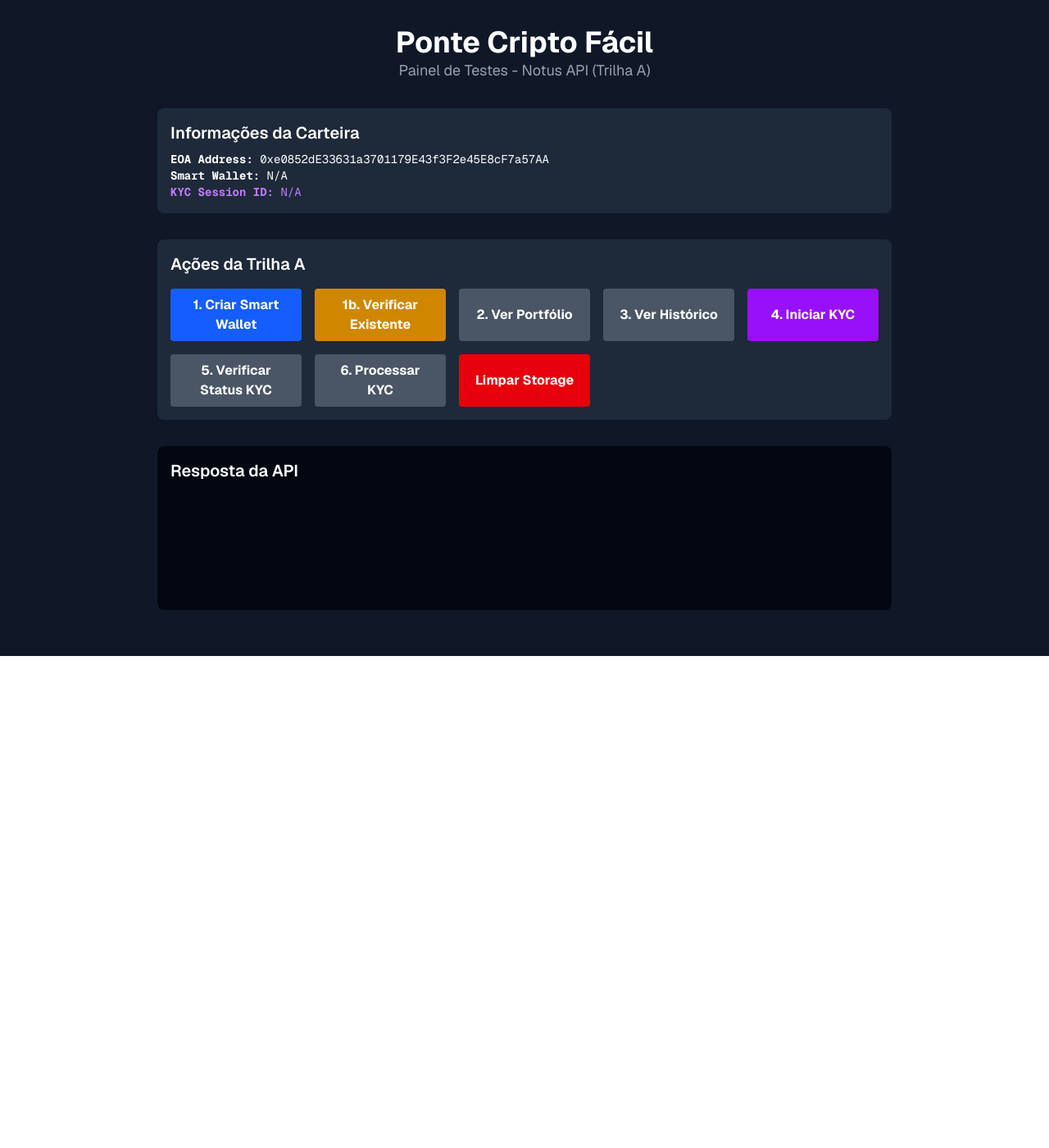
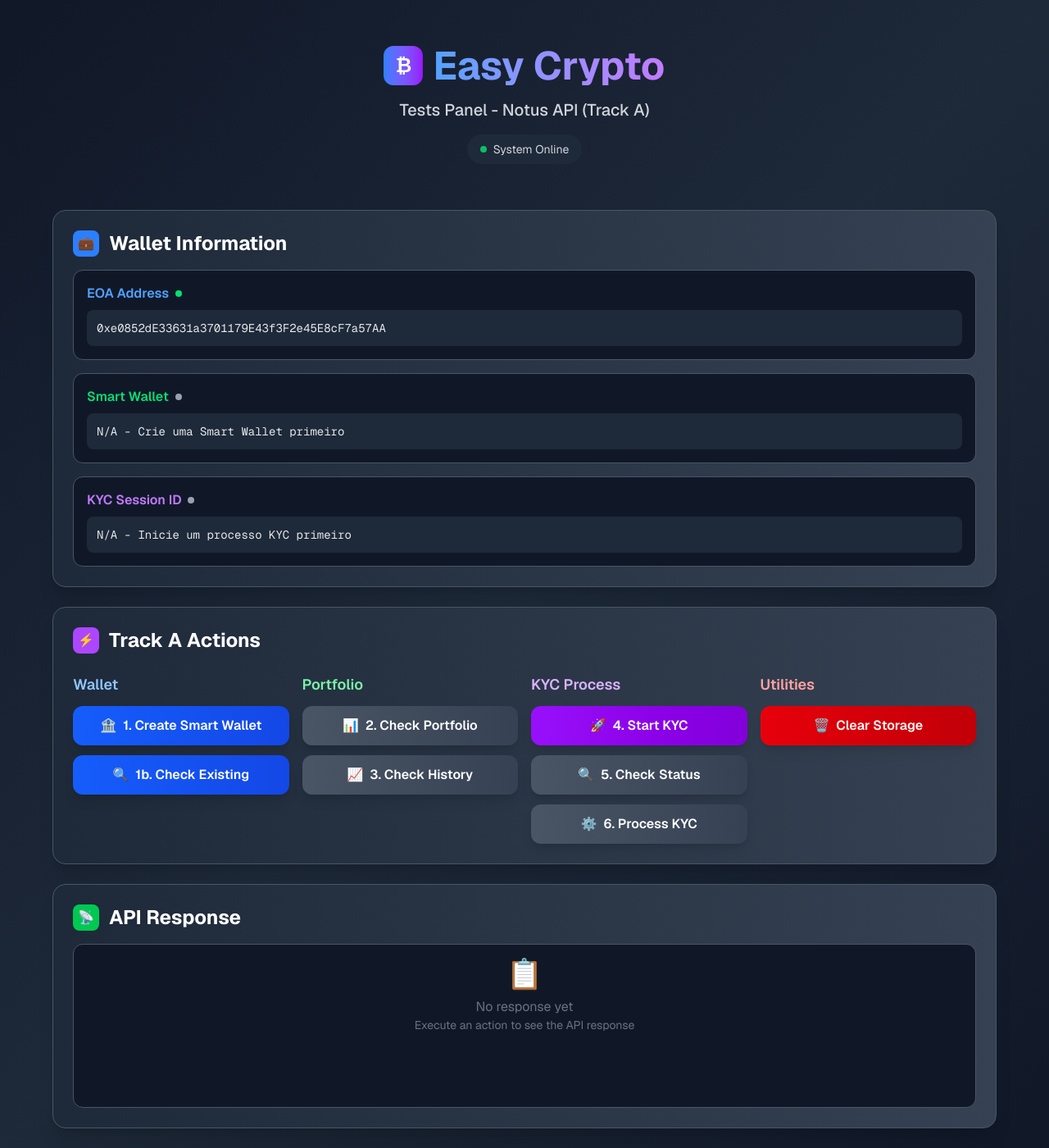
Before and after one commit to vinibarbieri/easy-crypto, a Next.js app: page / in a window 1280 px wide. Shown: the whole page at 82% size. Before the commit the page ends 800 px from the top, so only its background shows below. Built offline with nearby package versions, Linux system fonts and the light colour scheme.

Commit message:
feat: enhance UI/UX with modern design and better organization

```diff
--- a/app/page.tsx
+++ b/app/page.tsx
@@ -168,99 +168,245 @@ export default function Home() {
   };
 
   return (
-    <div className="bg-gray-900 text-white min-h-screen p-8 font-sans">
-      <main className="max-w-4xl mx-auto flex flex-col gap-8">
-        {/* Header e Seção de Informações da Carteira (sem mudanças) */}
-        <header className="text-center">
-          <h1 className="text-4xl font-bold">Ponte Cripto Fácil</h1>
-          <p className="text-lg text-gray-400">Painel de Testes - Notus API (Trilha A)</p>
+    <div className="bg-gradient-to-br from-gray-900 via-gray-800 to-gray-900 text-white min-h-screen p-6 font-sans">
+      <main className="max-w-6xl mx-auto flex flex-col gap-6">
+        {/* Header melhorado */}
+        <header className="text-center py-8">
+          <div className="inline-flex items-center gap-3 mb-4">
+            <div className="w-12 h-12 bg-gradient-to-r from-blue-500 to-purple-600 rounded-xl flex items-center justify-center">
+              <span className="text-2xl font-bold">₿</span>
+            </div>
+            <h1 className="text-5xl font-bold bg-gradient-to-r from-blue-400 to-purple-400 bg-clip-text text-transparent">
+              Easy Crypto
+            </h1>
+          </div>
+          <p className="text-xl text-gray-300 font-medium">Tests Panel - Notus API (Track A)</p>
+          <div className="mt-4 inline-flex items-center gap-2 px-4 py-2 bg-gray-800 rounded-full">
+            <div className="w-2 h-2 bg-green-400 rounded-full animate-pulse"></div>
+            <span className="text-sm text-gray-300">System Online</span>
+          </div>
         </header>
-        <section className="bg-gray-800 p-4 rounded-lg">
-          <h2 className="text-xl font-semibold mb-2">Informações da Carteira</h2>
+
+        {/* Seção de Informações da Carteira melhorada */}
+        <section className="bg-gradient-to-r from-gray-800 to-gray-700 p-6 rounded-2xl border border-gray-600 shadow-xl">
+          <div className="flex items-center gap-3 mb-4">
+            <div className="w-8 h-8 bg-blue-500 rounded-lg flex items-center justify-center">
+              <span className="text-white font-bold">💼</span>
+            </div>
+            <h2 className="text-2xl font-bold">Wallet Information</h2>
+          </div>
           {eoa ? (
-            <div className="font-mono text-sm break-all">
-              <p><strong>EOA Address:</strong> {eoa.address}</p>
-              <p><strong>Smart Wallet:</strong> {smartWallet?.accountAbstraction || 'N/A'}</p>
-              <p className="text-purple-400"><strong>KYC Session ID:</strong> {kycSessionId || 'N/A'}</p>
+            <div className="space-y-4">
+              <div className="bg-gray-900 p-4 rounded-xl border border-gray-600">
+                <div className="flex items-center gap-2 mb-2">
+                  <span className="text-blue-400 font-semibold">EOA Address</span>
+                  <div className="w-2 h-2 bg-green-400 rounded-full"></div>
+                </div>
+                <p className="font-mono text-sm break-all text-gray-200 bg-gray-800 p-3 rounded-lg">
+                  {eoa.address}
+                </p>
+              </div>
+
+              <div className="bg-gray-900 p-4 rounded-xl border border-gray-600">
+                <div className="flex items-center gap-2 mb-2">
+                  <span className="text-green-400 font-semibold">Smart Wallet</span>
+                  {smartWallet ? (
+                    <div className="w-2 h-2 bg-green-400 rounded-full"></div>
+                  ) : (
+                    <div className="w-2 h-2 bg-gray-400 rounded-full"></div>
+                  )}
+                </div>
+                <p className="font-mono text-sm break-all text-gray-200 bg-gray-800 p-3 rounded-lg">
+                  {smartWallet?.accountAbstraction || 'N/A - Crie uma Smart Wallet primeiro'}
+                </p>
+              </div>
+
+              <div className="bg-gray-900 p-4 rounded-xl border border-gray-600">
+                <div className="flex items-center gap-2 mb-2">
+                  <span className="text-purple-400 font-semibold">KYC Session ID</span>
+                  {kycSessionId ? (
+                    <div className="w-2 h-2 bg-purple-400 rounded-full"></div>
+                  ) : (
+                    <div className="w-2 h-2 bg-gray-400 rounded-full"></div>
+                  )}
+                </div>
+                <p className="font-mono text-sm break-all text-gray-200 bg-gray-800 p-3 rounded-lg">
+                  {kycSessionId || 'N/A - Inicie um processo KYC primeiro'}
+                </p>
+              </div>
             </div>
           ) : (
-            <p>Gerando carteira de testes...</p>
+            <div className="flex items-center gap-3 p-4 bg-gray-900 rounded-xl border border-gray-600">
+              <div className="animate-spin w-5 h-5 border-2 border-blue-400 border-t-transparent rounded-full"></div>
+              <p className="text-gray-300">Gerando carteira de testes...</p>
+            </div>
           )}
         </section>
 
-        {/* Seção de Ações com o novo botão */}
-        <section className="bg-gray-800 p-4 rounded-lg">
-          <h2 className="text-xl font-semibold mb-4">Ações da Trilha A</h2>
-          <div className="grid grid-cols-2 md:grid-cols-5 gap-4">
+        {/* Seção de Ações melhorada */}
+        <section className="bg-gradient-to-r from-gray-800 to-gray-700 p-6 rounded-2xl border border-gray-600 shadow-xl">
+          <div className="flex items-center gap-3 mb-6">
+            <div className="w-8 h-8 bg-purple-500 rounded-lg flex items-center justify-center">
+              <span className="text-white font-bold">⚡</span>
+            </div>
+            <h2 className="text-2xl font-bold">Track A Actions</h2>
+          </div>
+
+          <div className="grid grid-cols-1 md:grid-cols-2 lg:grid-cols-3 xl:grid-cols-4 gap-4">
+            {/* Wallet Actions */}
+            <div className="space-y-3">
+              <h3 className="text-lg font-semibold text-blue-300 mb-3">Wallet</h3>
               <button
                 onClick={handleCreateSmartWallet}
                 disabled={isLoading || !eoa}
-              className="bg-blue-600 hover:bg-blue-700 disabled:bg-gray-600 text-white font-bold py-2 px-4 rounded"
+                className="w-full cursor-pointer bg-gradient-to-r from-blue-600 to-blue-700 hover:from-blue-700 hover:to-blue-800 disabled:from-gray-600 disabled:to-gray-700 text-white font-semibold py-3 px-4 rounded-xl transition-all duration-200 transform hover:scale-105 disabled:scale-100 disabled:cursor-not-allowed shadow-lg"
               >
-              1. Criar Smart Wallet
+                <div className="flex items-center justify-center gap-2">
+                  <span>🏦</span>
+                  <span>1. Create Smart Wallet</span>
+                </div>
               </button>
               <button
                 onClick={handleGetExistingWallet}
                 disabled={isLoading || !eoa}
-              className="bg-yellow-600 hover:bg-yellow-700 disabled:bg-gray-600 text-white font-bold py-2 px-4 rounded"
+                className="w-full cursor-pointer bg-gradient-to-r from-blue-600 to-blue-700 hover:from-blue-700 hover:to-blue-800 disabled:from-gray-600 disabled:to-gray-700 text-white font-semibold py-3 px-4 rounded-xl transition-all duration-200 transform hover:scale-105 disabled:scale-100 disabled:cursor-not-allowed shadow-lg"
               >
-              1b. Verificar Existente
+                <div className="flex items-center justify-center gap-2">
+                  <span>🔍</span>
+                  <span>1b. Check Existing</span>
+                </div>
               </button>
+            </div>
+
+            {/* Portfolio Actions */}
+            <div className="space-y-3">
+              <h3 className="text-lg font-semibold text-green-300 mb-3">Portfolio</h3>
               <button
                 onClick={handleGetPortfolio}
                 disabled={isLoading || !smartWallet}
-              className="bg-green-600 hover:bg-green-700 disabled:bg-gray-600 text-white font-bold py-2 px-4 rounded"
+                className="w-full cursor-pointer bg-gradient-to-r from-green-600 to-green-700 hover:from-green-700 hover:to-green-800 disabled:from-gray-600 disabled:to-gray-700 text-white font-semibold py-3 px-4 rounded-xl transition-all duration-200 transform hover:scale-105 disabled:scale-100 disabled:cursor-not-allowed shadow-lg"
               >
-              2. Ver Portfólio
+                <div className="flex items-center justify-center gap-2">
+                  <span>📊</span>
+                  <span>2. Check Portfolio</span>
+                </div>
               </button>
               <button
                 onClick={handleGetHistory}
                 disabled={isLoading || !smartWallet}
-              className="bg-green-600 hover:bg-green-700 disabled:bg-gray-600 text-white font-bold py-2 px-4 rounded"
+                className="w-full cursor-pointer bg-gradient-to-r from-green-600 to-green-700 hover:from-green-700 hover:to-green-800 disabled:from-gray-600 disabled:to-gray-700 text-white font-semibold py-3 px-4 rounded-xl transition-all duration-200 transform hover:scale-105 disabled:scale-100 disabled:cursor-not-allowed shadow-lg"
               >
-              3. Ver Histórico
+                <div className="flex items-center justify-center gap-2">
+                  <span>📈</span>
+                  <span>3. Check History</span>
+                </div>
               </button>
+            </div>
+
+            {/* KYC Actions */}
+            <div className="space-y-3">
+              <h3 className="text-lg font-semibold text-purple-300 mb-3">KYC Process</h3>
               <button
                 onClick={handleStartKyc}
                 disabled={isLoading}
-              className="bg-purple-600 hover:bg-purple-700 disabled:bg-gray-600 text-white font-bold py-2 px-4 rounded"
+                className="w-full cursor-pointer bg-gradient-to-r from-purple-600 to-purple-700 hover:from-purple-700 hover:to-purple-800 disabled:from-gray-600 disabled:to-gray-700 text-white font-semibold py-3 px-4 rounded-xl transition-all duration-200 transform hover:scale-105 disabled:scale-100 disabled:cursor-not-allowed shadow-lg"
               >
-              4. Iniciar KYC
+                <div className="flex items-center justify-center gap-2">
+                  <span>🚀</span>
+                  <span>4. Start KYC</span>
+                </div>
               </button>
               <button
                 onClick={handleCheckKycStatus}
                 disabled={isLoading || !kycSessionId}
-              className="bg-purple-600 hover:bg-purple-700 disabled:bg-gray-600 text-white font-bold py-2 px-4 rounded"
+                className="w-full cursor-pointer bg-gradient-to-r from-purple-600 to-purple-700 hover:from-purple-700 hover:to-purple-800 disabled:from-gray-600 disabled:to-gray-700 text-white font-semibold py-3 px-4 rounded-xl transition-all duration-200 transform hover:scale-105 disabled:scale-100 disabled:cursor-not-allowed shadow-lg"
               >
-              5. Verificar Status KYC
+                <div className="flex items-center justify-center gap-2">
+                  <span>🔍</span>
+                  <span>5. Check Status</span>
+                </div>
               </button>
               <button
                 onClick={handleProcessKyc}
                 disabled={isLoading || !kycSessionId}
-              className="bg-purple-600 hover:bg-purple-700 disabled:bg-gray-600 text-white font-bold py-2 px-4 rounded"
+                className="w-full cursor-pointer bg-gradient-to-r from-purple-600 to-purple-700 hover:from-purple-700 hover:to-purple-800 disabled:from-gray-600 disabled:to-gray-700 text-white font-semibold py-3 px-4 rounded-xl transition-all duration-200 transform hover:scale-105 disabled:scale-100 disabled:cursor-not-allowed shadow-lg"
               >
-              6. Processar KYC
+                <div className="flex items-center justify-center gap-2">
+                  <span>⚙️</span>
+                  <span>6. Process KYC</span>
+                </div>
               </button>
+            </div>
+
+            {/* Utility Actions */}
+            <div className="space-y-3">
+              <h3 className="text-lg font-semibold text-red-300 mb-3">Utilities</h3>
               <button
                 onClick={handleClearStorage}
-              className="bg-red-600 hover:bg-red-700 text-white font-bold py-2 px-4 rounded"
+                className="w-full cursor-pointer bg-gradient-to-r from-red-600 to-red-700 hover:from-red-700 hover:to-red-800 text-white font-semibold py-3 px-4 rounded-xl transition-all duration-200 transform hover:scale-105 shadow-lg"
               >
-              Limpar Storage
+                <div className="flex items-center justify-center gap-2">
+                  <span>🗑️</span>
+                  <span>Clear Storage</span>
+                </div>
               </button>
+            </div>
           </div>
         </section>
 
-        {/* Seção de Resposta da API*/}
-        <section className="bg-gray-950 p-4 rounded-lg min-h-[200px]">
-          <h2 className="text-xl font-semibold mb-2">Resposta da API</h2>
-          <p className="text-sm">{apiCalled}</p>
-          {isLoading && <p className="text-yellow-400">Carregando...</p>}
-          {error && <pre className="text-red-400 whitespace-pre-wrap">{error}</pre>}
-          {responseJson && (
-            <pre className="text-green-300 text-xs whitespace-pre-wrap overflow-x-auto">
+        {/* Seção de Resposta da API melhorada */}
+        <section className="bg-gradient-to-r from-gray-800 to-gray-700 p-6 rounded-2xl border border-gray-600 shadow-xl">
+          <div className="flex items-center gap-3 mb-4">
+            <div className="w-8 h-8 bg-green-500 rounded-lg flex items-center justify-center">
+              <span className="text-white font-bold">📡</span>
+            </div>
+            <h2 className="text-2xl font-bold">API Response</h2>
+            {isLoading && (
+              <div className="flex items-center gap-2 ml-auto">
+                <div className="animate-spin w-4 h-4 border-2 border-yellow-400 border-t-transparent rounded-full"></div>
+                <span className="text-yellow-400 font-medium">Processing...</span>
+              </div>
+            )}
+          </div>
+
+          {apiCalled && (
+            <div className="mb-4 p-3 bg-gray-900 rounded-lg border border-gray-600">
+              <span className="text-sm text-gray-400">Endpoint:</span>
+              <span className="text-sm text-blue-300 font-mono ml-2">{apiCalled}</span>
+            </div>
+          )}
+
+          <div className="min-h-[200px] bg-gray-900 rounded-xl border border-gray-600 p-4">
+            {error ? (
+              <div className="space-y-2">
+                <div className="flex items-center gap-2 mb-3">
+                  <span className="text-red-400">❌</span>
+                  <span className="text-red-400 font-semibold">Error</span>
+                </div>
+                <pre className="text-red-300 text-sm whitespace-pre-wrap bg-red-900/20 p-4 rounded-lg border border-red-800">
+                  {error}
+                </pre>
+              </div>
+            ) : responseJson ? (
+              <div className="space-y-2">
+                <div className="flex items-center gap-2 mb-3">
+                  <span className="text-green-400">✅</span>
+                  <span className="text-green-400 font-semibold">Success</span>
+                </div>
+                <pre className="text-green-300 text-sm whitespace-pre-wrap bg-green-900/20 p-4 rounded-lg border border-green-800 overflow-x-auto">
                   {JSON.stringify(responseJson, null, 2)}
                 </pre>
+              </div>
+            ) : (
+              <div className="flex items-center justify-center h-full text-gray-500">
+                <div className="text-center">
+                  <div className="text-4xl mb-2">📋</div>
+                  <p>No response yet</p>
+                  <p className="text-sm">Execute an action to see the API response</p>
+                </div>
+              </div>
             )}
+          </div>
         </section>
       </main>
     </div>
```
Lines whose indentation alone changed are shown as unchanged.
